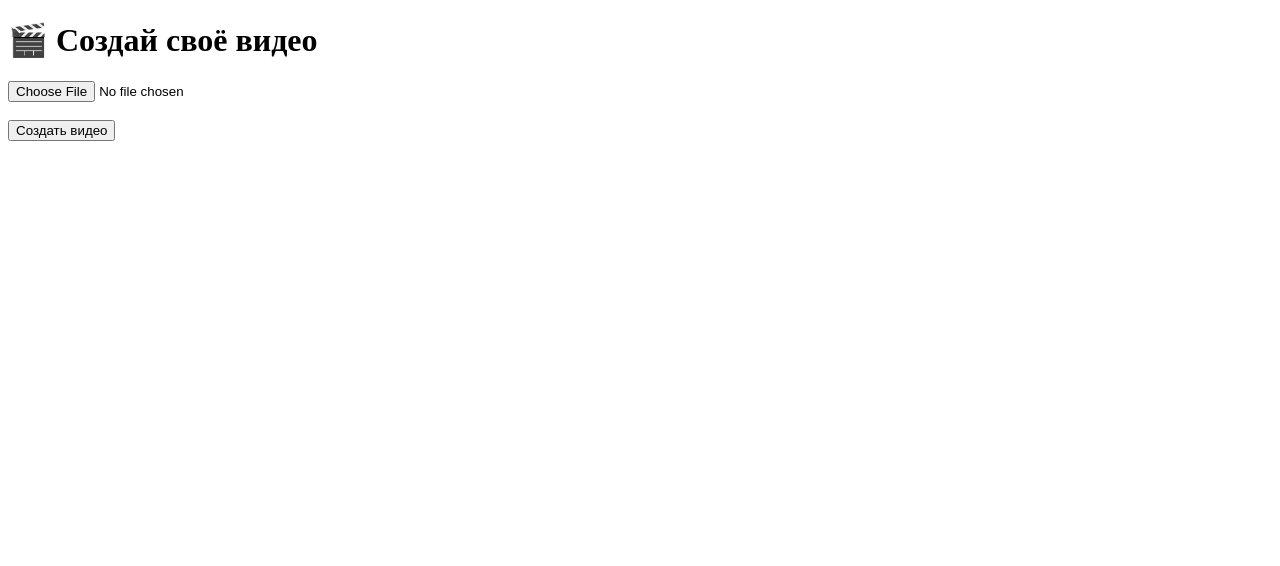
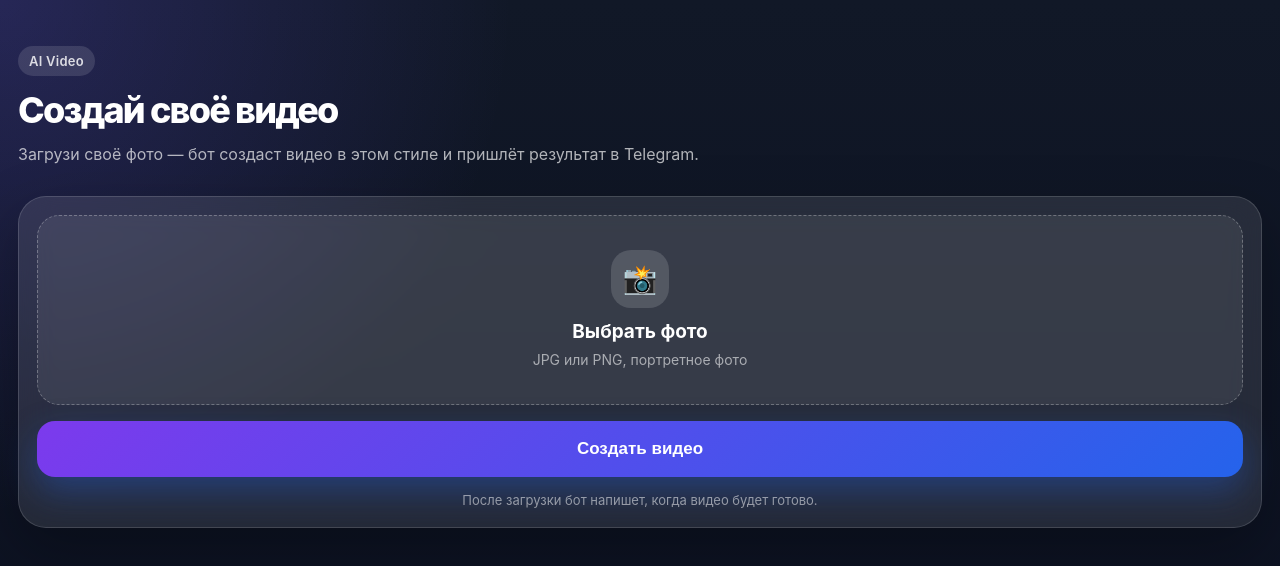
Before and after one commit to vanyasparky-code/tg-miniapp, a website: page index.html in a window 1280 px wide. Drawn offline with nearby package versions, Linux system fonts and the light colour scheme.

Commit message:
improve mini app ui

```diff
--- a/index.html
+++ b/index.html
@@ -3,14 +3,182 @@
 <head>
   <meta charset="UTF-8">
   <title>Neuro Video</title>
+  <style>
+  * {
+    box-sizing: border-box;
+  }
+
+  body {
+    margin: 0;
+    min-height: 100vh;
+    font-family: -apple-system, BlinkMacSystemFont, "Inter", "Segoe UI", sans-serif;
+    background:
+      radial-gradient(circle at top left, rgba(114, 92, 255, 0.22), transparent 34%),
+      linear-gradient(180deg, #111827 0%, #0b1020 100%);
+    color: #ffffff;
+  }
+
+  .app {
+    width: 100%;
+    min-height: 100vh;
+    padding: 28px 18px 32px;
+    display: flex;
+    flex-direction: column;
+    gap: 22px;
+  }
+
+  .hero {
+    padding-top: 18px;
+  }
+
+  .badge {
+    display: inline-flex;
+    align-items: center;
+    padding: 7px 11px;
+    border-radius: 999px;
+    background: rgba(255, 255, 255, 0.12);
+    color: rgba(255, 255, 255, 0.82);
+    font-size: 13px;
+    font-weight: 600;
+    letter-spacing: 0.02em;
+    margin-bottom: 16px;
+  }
+
+  h1 {
+    margin: 0;
+    font-size: 36px;
+    line-height: 1.02;
+    letter-spacing: -0.05em;
+    font-weight: 800;
+  }
+
+  .subtitle {
+    margin: 14px 0 0;
+    color: rgba(255, 255, 255, 0.68);
+    font-size: 16px;
+    line-height: 1.45;
+  }
+
+  .card {
+    margin-top: 8px;
+    padding: 18px;
+    border-radius: 28px;
+    background: rgba(255, 255, 255, 0.1);
+    border: 1px solid rgba(255, 255, 255, 0.14);
+    box-shadow: 0 22px 60px rgba(0, 0, 0, 0.28);
+    backdrop-filter: blur(18px);
+  }
+
+  #photo {
+    display: none;
+  }
+
+  .upload-box {
+    display: flex;
+    flex-direction: column;
+    align-items: center;
+    justify-content: center;
+    gap: 8px;
+    min-height: 190px;
+    padding: 22px;
+    border-radius: 22px;
+    border: 1.5px dashed rgba(255, 255, 255, 0.28);
+    background: rgba(255, 255, 255, 0.08);
+    cursor: pointer;
+    text-align: center;
+    transition: transform 0.18s ease, background 0.18s ease, border-color 0.18s ease;
+  }
+
+  .upload-box:active {
+    transform: scale(0.98);
+  }
+
+  .upload-icon {
+    width: 58px;
+    height: 58px;
+    border-radius: 20px;
+    display: grid;
+    place-items: center;
+    background: rgba(255, 255, 255, 0.14);
+    font-size: 28px;
+  }
+
+  .upload-title {
+    margin-top: 4px;
+    font-size: 19px;
+    font-weight: 750;
+  }
+
+  .upload-text {
+    color: rgba(255, 255, 255, 0.58);
+    font-size: 14px;
+    line-height: 1.35;
+    max-width: 250px;
+  }
+
+  .primary-button {
+    width: 100%;
+    height: 56px;
+    margin-top: 16px;
+    border: 0;
+    border-radius: 18px;
+    background: linear-gradient(135deg, #7c3aed, #2563eb);
+    color: #ffffff;
+    font-size: 17px;
+    font-weight: 800;
+    cursor: pointer;
+    box-shadow: 0 14px 34px rgba(37, 99, 235, 0.35);
+  }
+
+  .primary-button:active {
+    transform: scale(0.99);
+  }
+
+  .primary-button:disabled {
+    opacity: 0.55;
+    cursor: not-allowed;
+  }
+
+  .hint {
+    margin: 14px 4px 0;
+    color: rgba(255, 255, 255, 0.52);
+    font-size: 13px;
+    line-height: 1.4;
+    text-align: center;
+  }
+</style>
 </head>
 <body>
-  <h1>🎬 Создай своё видео</h1>
+  <main class="app">
+    <section class="hero">
+      <div class="badge">AI Video</div>
 
-  <input type="file" id="photo" accept="image/*" />
-  <br><br>
+      <h1>Создай своё видео</h1>
 
-  <button onclick="sendPhoto()">Создать видео</button>
+      <p class="subtitle">
+        Загрузи своё фото — бот создаст видео в этом стиле и пришлёт результат в Telegram.
+      </p>
+    </section>
+
+    <section class="card">
+      <label class="upload-box" for="photo">
+        <div class="upload-icon">📸</div>
+        <div class="upload-title">Выбрать фото</div>
+        <div class="upload-text" id="fileName">JPG или PNG, портретное фото</div>
+      </label>
+
+      <input id="photo" type="file" accept="image/*" />
+
+      <button class="primary-button" onclick="sendPhoto()">
+        Создать видео
+      </button>
+
+      <p class="hint">
+        После загрузки бот напишет, когда видео будет готово.
+      </p>
+    </section>
+  </main>
+</body>
   <script src="https://telegram.org/js/telegram-web-app.js"></script>
   <script src="https://cdn.jsdelivr.net/npm/@supabase/supabase-js@2"></script>
 
@@ -88,6 +256,18 @@ console.log('Template slug:', templateSlug);
 
       alert('Фото принято 🚀 Генерация началась. Скоро видео будет готово.');
     }
+    const photoInput = document.getElementById('photo');
+const fileName = document.getElementById('fileName');
+
+photoInput?.addEventListener('change', () => {
+  const file = photoInput.files?.[0];
+
+  if (file) {
+    fileName.textContent = file.name;
+  } else {
+    fileName.textContent = 'JPG или PNG, портретное фото';
+  }
+});
   </script>
 </body>
 </html>
```
